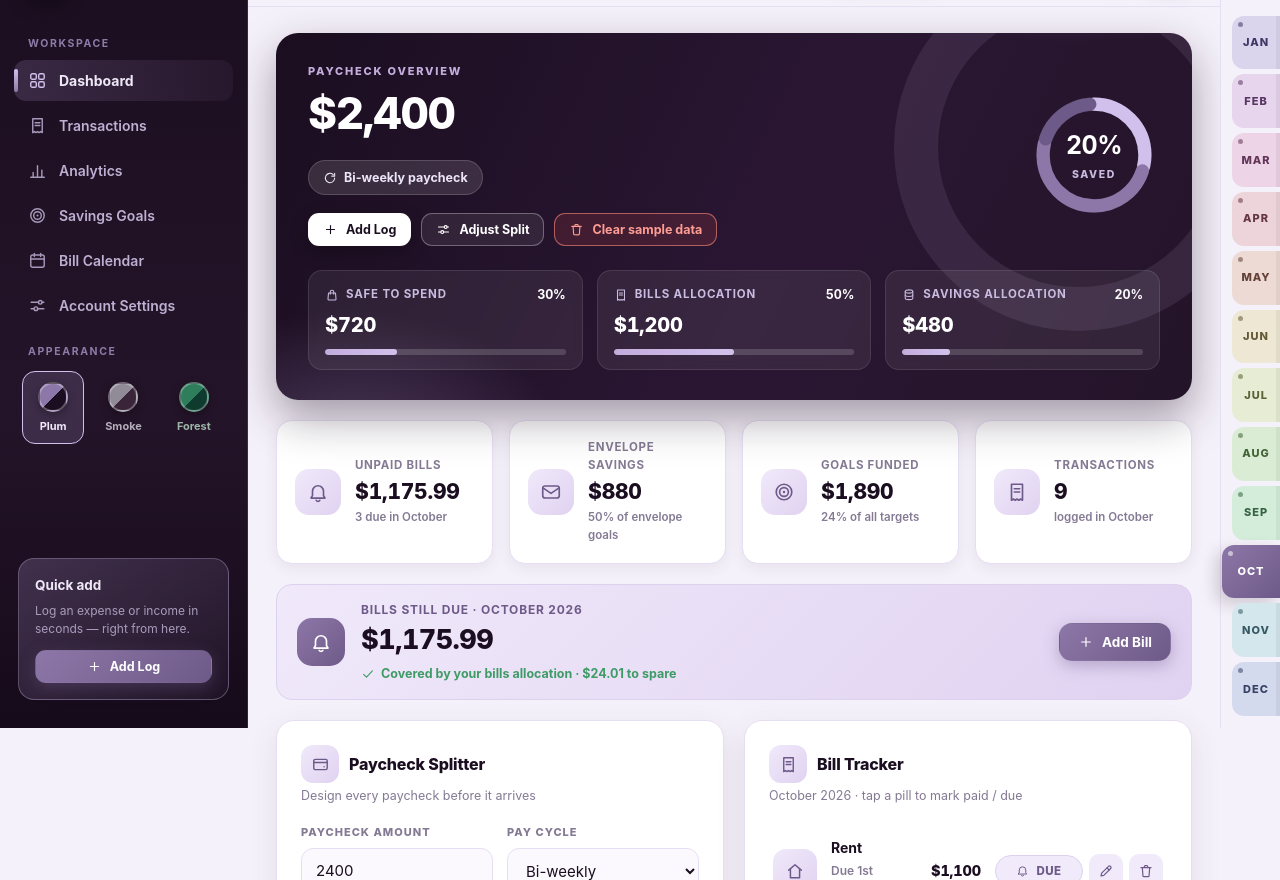
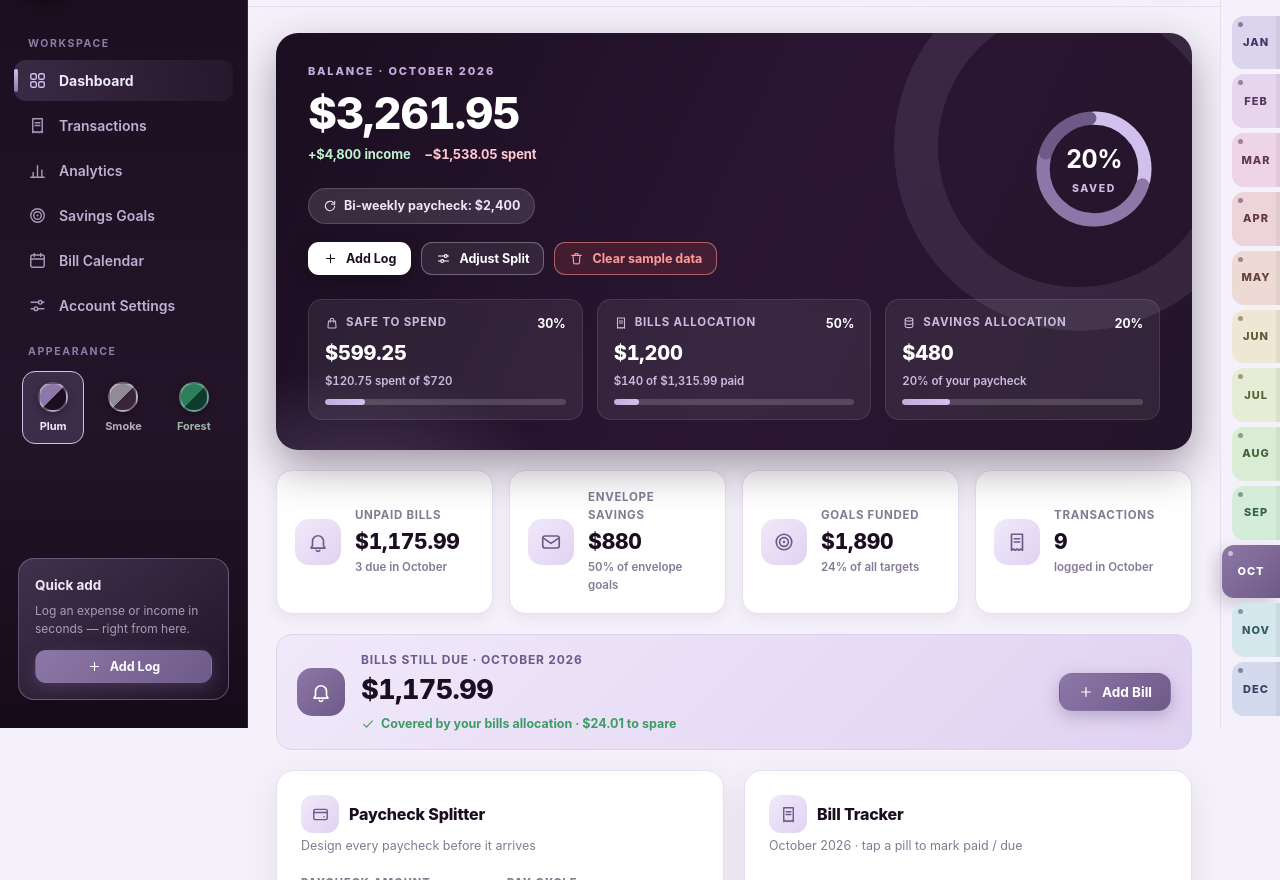
Before and after one commit to welltrackdigital/paycheck-budget-planner, a plain HTML site: page index.html in a window 1280 px wide. Shown: the part 72-952 px from the top of the page. Drawn offline with Linux system fonts and the light colour scheme.

Commit message:
Update index.html

```diff
--- a/index.html
+++ b/index.html
@@ -638,6 +638,19 @@ button.day-row:hover{border-color:var(--primary)}
   #toast{bottom:calc(72px + env(safe-area-inset-bottom)) !important}
   .view-pill{display:none}
 }
+
+/* v10: goal names never cut off */
+.goal-grid{grid-template-columns:repeat(auto-fill,minmax(min(320px,100%),1fr))}
+.goal h4{white-space:normal;overflow:visible;text-overflow:clip;overflow-wrap:anywhere;line-height:1.25}
+.goal .gsub{line-height:1.4}
+.bill .bi b{white-space:normal;overflow:visible;text-overflow:clip;overflow-wrap:anywhere;line-height:1.3}
+
+/* hero: real balance of the selected month */
+.hero-flow{display:flex;flex-wrap:wrap;gap:6px 14px;margin-top:8px;font-size:13px;font-weight:700}
+.hero-flow .fi{color:#BFF0D0}
+.hero-flow .fo{color:#FFC9D2}
+.hero h2.neg{color:#FFC9D2 !important;-webkit-text-fill-color:#FFC9D2 !important}
+.hero-stat .hs-sub{font-size:11.5px;font-weight:600;color:var(--hero-mut);margin:-4px 0 8px}
 </style>
 </head>
 <body>
@@ -692,8 +705,9 @@ button.day-row:hover{border-color:var(--primary)}
       <div class="hero">
         <div class="hero-main">
           <div class="hero-left">
-            <div class="kicker">Paycheck Overview</div>
+            <div class="kicker" id="heroKicker">Paycheck Overview</div>
             <h2 class="num" id="heroAmount">—</h2>
+            <div class="hero-flow num" id="heroFlow"></div>
             <div class="hero-meta"><span class="cycle-chip"><span data-ic="refresh" data-sz="14"></span><span id="heroCycle">Bi-weekly paycheck</span></span></div>
             <div class="hero-cta">
               <button class="btn btn-light btn-sm" id="btnAddLogHero"><span data-ic="plus" data-sz="15"></span>Add Log</button>
@@ -712,9 +726,9 @@ button.day-row:hover{border-color:var(--primary)}
           </div>
         </div>
         <div class="hero-alloc">
-          <div class="hero-stat"><div class="hl"><span data-ic="bag" data-sz="14"></span>Safe to spend<b class="num" id="heroSafePct"></b></div><div class="hv num" id="heroSafe">—</div><div class="mini"><div id="heroSafeBar"></div></div></div>
-          <div class="hero-stat"><div class="hl"><span data-ic="receipt" data-sz="14"></span>Bills allocation<b class="num" id="heroBillsPct"></b></div><div class="hv num" id="heroBills">—</div><div class="mini"><div id="heroBillsBar"></div></div></div>
-          <div class="hero-stat"><div class="hl"><span data-ic="piggy" data-sz="14"></span>Savings allocation<b class="num" id="heroSavePct"></b></div><div class="hv num" id="heroSave">—</div><div class="mini"><div id="heroSaveBar"></div></div></div>
+          <div class="hero-stat"><div class="hl"><span data-ic="bag" data-sz="14"></span>Safe to spend<b class="num" id="heroSafePct"></b></div><div class="hv num" id="heroSafe">—</div><div class="hs-sub num" id="heroSafeSub"></div><div class="mini"><div id="heroSafeBar"></div></div></div>
+          <div class="hero-stat"><div class="hl"><span data-ic="receipt" data-sz="14"></span>Bills allocation<b class="num" id="heroBillsPct"></b></div><div class="hv num" id="heroBills">—</div><div class="hs-sub num" id="heroBillsSub"></div><div class="mini"><div id="heroBillsBar"></div></div></div>
+          <div class="hero-stat"><div class="hl"><span data-ic="piggy" data-sz="14"></span>Savings allocation<b class="num" id="heroSavePct"></b></div><div class="hv num" id="heroSave">—</div><div class="hs-sub num" id="heroSaveSub"></div><div class="mini"><div id="heroSaveBar"></div></div></div>
         </div>
       </div>
 
@@ -1239,8 +1253,18 @@ function setGauge(id, valId, pct){
   el.style.strokeDashoffset = CIRC * (1 - Math.min(100,Math.max(0,pct))/100);
   $(valId).textContent = Math.round(pct) + "%";
 }
+function spentSel(){
+  const p2 = n => String(n).padStart(2,"0"), key = d => d.getFullYear()+"-"+p2(d.getMonth()+1)+"-"+p2(d.getDate());
+  const today = new Date(); today.setHours(0,0,0,0);
+  const now = monthKey(today) === curMK() ? today : new Date(calCursor.getFullYear(), calCursor.getMonth()+1, 0);
+  const d = new Date(now), c = state.paycheck.cycle;
+  if(c === "weekly") d.setDate(d.getDate()-6); else if(c === "biweekly") d.setDate(d.getDate()-13); else { d.setDate(1); now.setTime(new Date(d.getFullYear(), d.getMonth()+1, 0).getTime()); }
+  const from = key(d), to = key(now);
+  return state.transactions.filter(t => t.type === "expense" && !["Housing","Utilities"].includes(t.category) && String(t.date||"") >= from && String(t.date||"") <= to).reduce((a,t)=>a+(Number(t.amount)||0),0);
+}
+function monthIncome(){ const mk = curMK(); return state.transactions.filter(t=>t.type==="income" && String(t.date||"").slice(0,7)===mk).reduce((a,t)=>a+(Number(t.amount)||0),0); }
 function splitCalc(){
-  const p = state.paycheck, A = Number(p.amount)||0;
+  const p = state.paycheck, A = (Number(p.amount)||0) || monthIncome();
   const spend = Math.max(0, 100 - p.pctBills - p.pctSave);
   return { A, spend,
     bills: A*p.pctBills/100, save: A*p.pctSave/100, safe: A*spend/100,
@@ -1254,9 +1278,21 @@ function renderSplitter(){
   $("pctSave").value = p.pctSave;   $("outSave").textContent = p.pctSave + "%";
   $("pctSpend").value = s.spend;    $("outSpend").textContent = s.spend + "%";
   /* hero */
-  countUp($("heroAmount"), s.A, v => fmt(v));
-  $("heroCycle").textContent = CYCLE_LABEL[p.cycle] + " paycheck";
-  $("heroSafe").textContent = fmt(s.safe);  $("heroBills").textContent = fmt(s.bills);  $("heroSave").textContent = fmt(s.save);
+  const _mk = curMK(), _ml = calCursor.toLocaleDateString("en-US",{month:"long", year:"numeric"}), _mtx = state.transactions.filter(t=>String(t.date||"").slice(0,7)===_mk);
+  const _inc = _mtx.filter(t=>t.type==="income").reduce((a,t)=>a+(Number(t.amount)||0),0);
+  const _exp = _mtx.filter(t=>t.type!=="income").reduce((a,t)=>a+(Number(t.amount)||0),0);
+  const _bal = Math.round((_inc-_exp)*100)/100;
+  countUp($("heroAmount"), _bal, v => fmt(v));
+  $("heroAmount").classList.toggle("neg", _bal < 0);
+  if($("heroFlow")) $("heroFlow").innerHTML = '<span class="fi">+' + fmt(_inc) + ' income</span><span class="fo">−' + fmt(_exp) + ' spent</span>';
+  const _hk=$("heroKicker"); if(_hk) _hk.textContent = "Balance · " + _ml;
+  $("heroCycle").textContent = CYCLE_LABEL[p.cycle] + " paycheck" + (Number(p.amount) > 0 ? ": " + fmt(p.amount) : "");
+  const _sp = spentSel(); $("heroSafe").textContent = fmt(Math.max(0, s.safe - _sp)); $("heroSafeSub").textContent = fmt(_sp) + " spent of " + fmt(s.safe);  $("heroBills").textContent = fmt(s.bills);  $("heroSave").textContent = fmt(s.save);
+  const _bTot = state.bills.reduce((a,b)=>a+(Number(b.amount)||0),0), _bPaid = state.bills.filter(b=>isPaid(b)).reduce((a,b)=>a+(Number(b.amount)||0),0);
+  $("heroBillsSub").textContent = state.bills.length ? fmt(_bPaid) + " of " + fmt(_bTot) + " paid" : "No bills yet";
+  $("heroSaveSub").textContent = Math.round(s.pSave) + "% of your paycheck";
+  const _w = x => Math.max(0, Math.min(100, x)) + "%";
+  requestAnimationFrame(()=>{ $("heroSafeBar").style.width = _w((s.safe > 0 ? _sp/s.safe*100 : 0)); $("heroBillsBar").style.width = _w(_bTot > 0 ? _bPaid/_bTot*100 : 0); $("heroSaveBar").style.width = _w(s.A > 0 ? s.pSave : 0); });
   $("heroSafePct").textContent = Math.round(s.spend)+"%";
   $("heroBillsPct").textContent = Math.round(s.pBills)+"%";
   $("heroSavePct").textContent = Math.round(s.pSave)+"%";
@@ -1276,7 +1312,6 @@ function renderSplitter(){
   setGauge("gBills","gBillsVal",s.pBills); $("gBillsAmt").textContent = fmt(s.bills);
   setGauge("gSave","gSaveVal",s.pSave);  $("gSaveAmt").textContent = fmt(s.save);
   requestAnimationFrame(()=>{
-    $("heroSafeBar").style.width = s.spend+"%"; $("heroBillsBar").style.width = s.pBills+"%"; $("heroSaveBar").style.width = s.pSave+"%";
     $("barSafe").style.width = s.spend+"%";  $("barSafeAmt").textContent = fmt(s.safe);
     $("barBills").style.width = s.pBills+"%"; $("barBillsAmt").textContent = fmt(s.bills);
     $("barSave").style.width = s.pSave+"%";  $("barSaveAmt").textContent = fmt(s.save);
@@ -1340,7 +1375,7 @@ function billRow(b, cal){
       </div>
     </div>`;
 }
-function refreshBills(){ save(); renderBills(); renderCalendar(); renderStats(); }
+function refreshBills(){ save(); renderBills(); renderCalendar(); renderStats(); renderSplitter(); if(typeof renderDueNote==="function") renderDueNote(); }
 function toggleBill(id){
   const bill = state.bills.find(x=>x.id===id); if(!bill) return;
   const mk = curMK(), on = !isPaid(bill, mk);
@@ -1502,7 +1537,7 @@ function openTxModal(tx, presetDate){
       const rec = {desc:v.desc.slice(0,80), type:v.type==="income" ? "income" : "expense", category:CATS.includes(v.category) ? v.category : "Other",
         amount:round2(v.amount), date:/^\d{4}-\d{2}-\d{2}$/.test(v.date) ? v.date : localISO()};
       if(edit) Object.assign(edit, rec); else state.transactions.push(Object.assign({id:uid()}, rec));
-      save(); renderTransactions(); renderAnalytics(); renderStats(); renderCalendar(); renderMonthRail();
+      save(); renderTransactions(); renderAnalytics(); renderStats(); renderCalendar(); renderMonthRail(); renderSplitter();
       const other = rec.date.slice(0,7) !== curMK() && $("txScope").value === "month";
       toast((edit ? "Log updated" : "Log added") + (other ? " — saved under " + monthName(new Date(rec.date.slice(0,4), Number(rec.date.slice(5,7))-1, 1)) : ""), "check");
     }, edit ? "Save Changes" : "Save Log");
@@ -1556,7 +1591,7 @@ function renderTransactions(){
     btn.onclick = () => {
       const t = state.transactions.find(x=>x.id===btn.dataset.deltx); if(!t) return;
       confirmBox("Delete transaction?", `"${t.desc}" (${fmt(t.amount)}) will be removed.`, "Delete", () => {
-        state.transactions = state.transactions.filter(x=>x.id!==t.id); save(); renderTransactions(); renderAnalytics(); renderStats(); renderCalendar(); renderMonthRail(); toast("Transaction deleted","trash");
+        state.transactions = state.transactions.filter(x=>x.id!==t.id); save(); renderTransactions(); renderAnalytics(); renderStats(); renderCalendar(); renderMonthRail(); renderSplitter(); toast("Transaction deleted","trash");
       });
     };
   });
```
